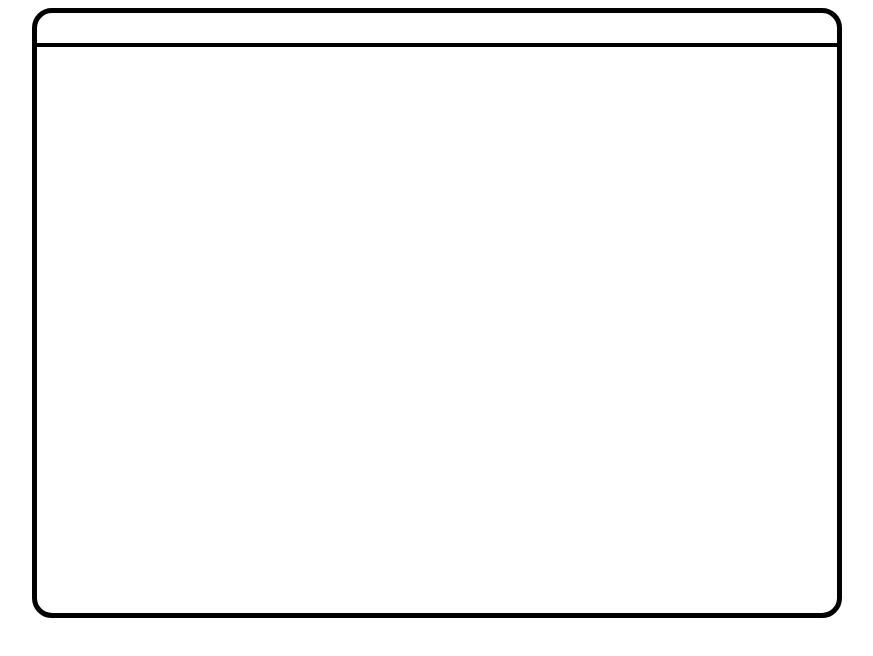
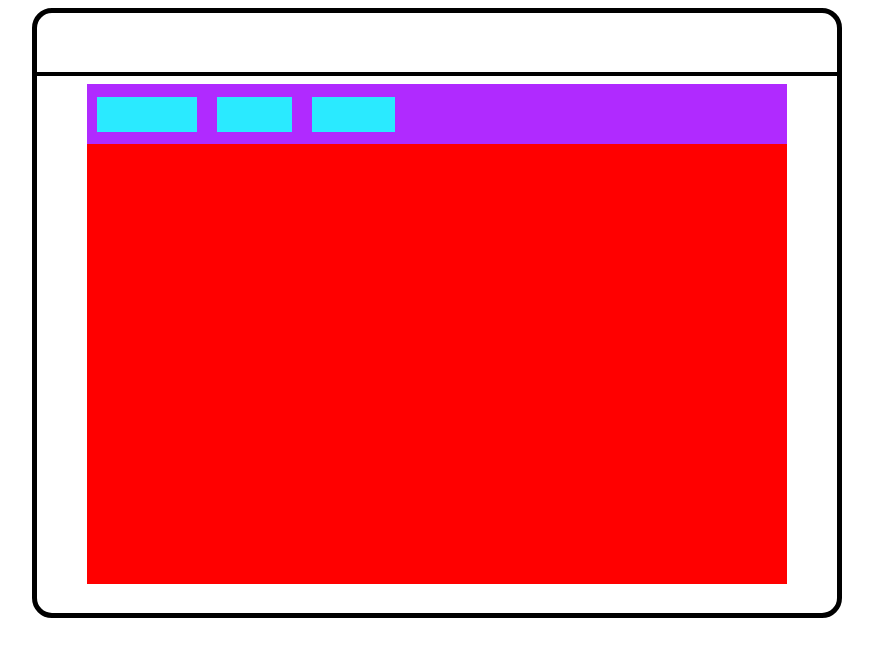
Before and after one commit to green-fox-academy/Kamokamocsai, a plain HTML site: page week-06/09/index.html in a window 1280 px wide. Shown: the whole page, without its empty margins (203-1076 px from the left). Drawn offline with Linux system fonts and the light colour scheme.

Commit message:
feat(exercise 4.1): add header

```diff
--- a/week-06/09/index.html
+++ b/week-06/09/index.html
@@ -11,14 +11,14 @@
 <body>
 
 <div class="box">
-<div class="line"></div>
+    <hr id="line1"></hr>
     <div class="inlinebox">
         <div class="header">
-            <div class="nav link"></div>
-            <div class="nav link"></div>
-            <div class="nav link"></div>
+            <div class="nav_link1"></div>
+            <div class="nav_link2"></div>
+            <div class="nav_link3"></div>
         </div>
-        <div class="main content"></div>
+        <div class="main_content"></div>
         <div class="sidebar"></div>
     </div>
 </div>
--- a/week-06/09/style.css
+++ b/week-06/09/style.css
@@ -8,11 +8,59 @@
     background-color: white;
     border-radius: 20px;
     margin: auto;
+    flex-flow: column;
 }
 
-.line {
-    margin-top: 30px;
-    border: solid black 2.5px;
+#line1 {
     width: 100%;
     height: 0;
+    border: solid black 2.5px;
+    margin-top: 30px;
 }
+
+
+.inlinebox {
+    background-color: red;
+
+    align-self: center;
+    height: 500px;
+    width: 700px;
+}
+
+.header {
+    display: flex;
+    background-color: #B02AFF;
+    height: 60px;
+    width: 100%;
+    align-items: center;
+
+}
+
+.nav_link1 {
+    background-color: #2AEAFF;
+    height: 35px;
+    width: 100px;
+    margin: 10px 10px 10px 10px;
+}
+
+.nav_link2 {
+    background-color: #2AEAFF;
+    height: 35px;
+    width: 75px;
+    margin: 10px 10px 10px 10px;
+}
+
+.nav_link3 {
+    background-color: #2AEAFF;
+    height: 35px;
+    width: 83px;
+    margin: 10px 10px 10px 10px;
+}
+
+.main_content {
+    background-color: #FFD62A;
+}
+
+.sidebar {
+    background-color: #51D400;
+}
```
